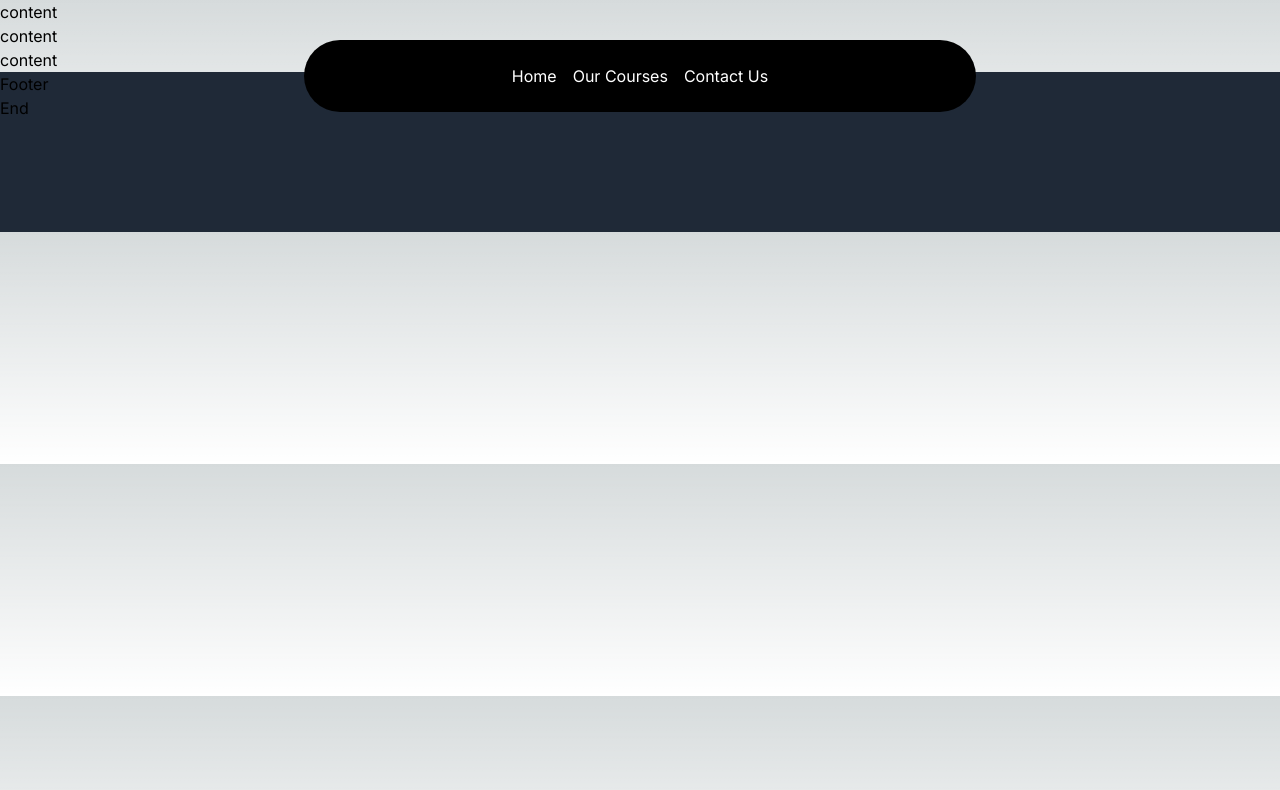
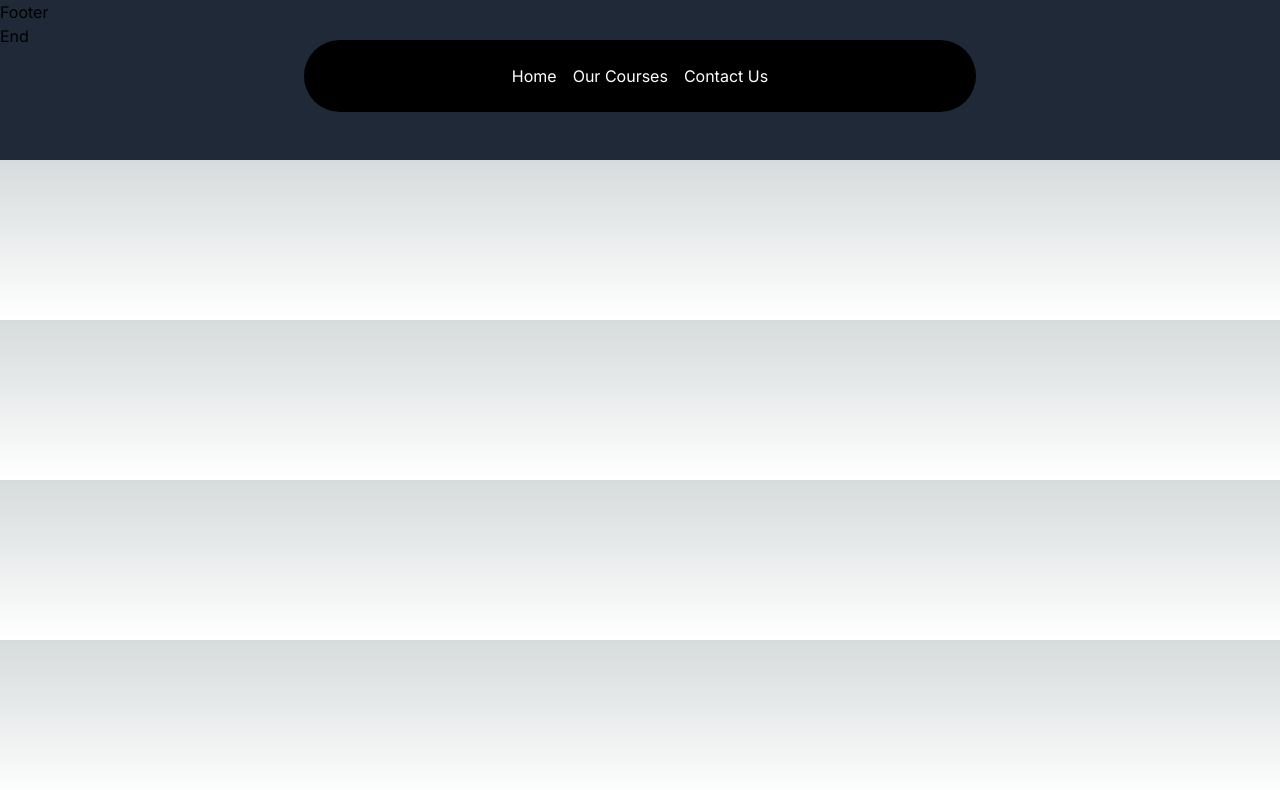
Before and after one commit to LearnXcodeXrepeat/music-academy-web, a Next.js app: page / in a window 1280 px wide. Shown: the top 790 px of the page. Built offline with nearby package versions, Linux system fonts and the light colour scheme.

Commit message:
fix:basic UI/UX structure

```diff
--- a/package.json
+++ b/package.json
@@ -11,6 +11,7 @@
   "dependencies": {
     "clsx": "^2.1.1",
     "framer-motion": "^11.2.10",
+    "mini-svg-data-uri": "^1.4.4",
     "next": "14.2.3",
     "react": "^18",
     "react-dom": "^18",
--- a/src/app/layout.tsx
+++ b/src/app/layout.tsx
@@ -19,7 +19,9 @@ export default function RootLayout({
   return (
     <html lang="en" className="dark">
       <body className={inter.className}>
-        <Navbar />
+        <div className="relative w-full flex items-center justify-center">
+          <Navbar />
+        </div>
         {children}
         <Footer />
       </body>
--- a/src/app/page.tsx
+++ b/src/app/page.tsx
@@ -2,10 +2,6 @@ import Image from "next/image";
 
 export default function Home() {
   return (
-    <main>
-      <h1>content</h1>
-      <h2>content</h2>
-      <h3>content</h3>
-    </main>
+    <main className="min-h-min-h-screen bg-black/[0.96] antialiased bg-grid-white/[0.02]"></main>
   );
 }
```
Also changed, not shown: 1 other file (tests, documents, lock files or other folders).
